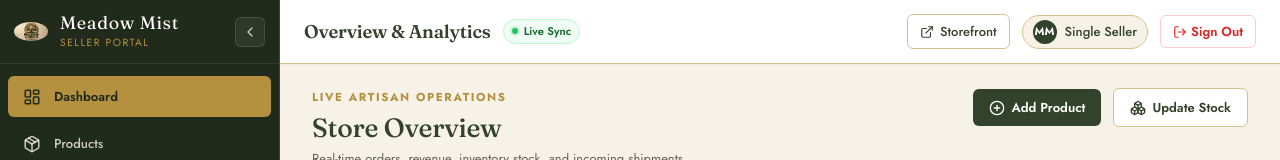
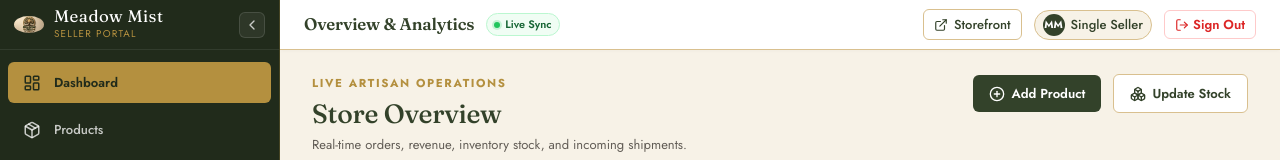
Before and after one commit to ADI-2707/meedowmist, a Next.js app in the folder apps/seller/: page / in a window 1280 px wide. Shown: the top 160 px of the page. Built offline with nearby package versions, Linux system fonts and the light colour scheme; no server answers; a web font is replaced by a local one.

Commit message:
style(seller): reduce height of topbar and sidebar brand header

```diff
--- a/apps/seller/src/components/Sidebar/Sidebar.module.css
+++ b/apps/seller/src/components/Sidebar/Sidebar.module.css
@@ -18,7 +18,7 @@
 }
 
 .brand {
-  height: 64px;
+  height: 50px;
   border-bottom: 1px solid rgba(255, 255, 255, 0.08);
   display: flex;
   align-items: center;
@@ -32,7 +32,7 @@
 .brandLink {
   display: flex;
   align-items: center;
-  gap: 12px;
+  gap: 10px;
   text-decoration: none;
   min-width: 0;
 }
@@ -52,16 +52,16 @@
 
 .brandName {
   font-family: var(--font-display);
-  font-size: 1.12rem;
-  letter-spacing: 0.04em;
+  font-size: 1.05rem;
+  letter-spacing: 0.03em;
   color: #ffffff;
-  line-height: 1.2;
+  line-height: 1.15;
 }
 
 .brandBadge {
-  font-size: 0.65rem;
+  font-size: 0.62rem;
   text-transform: uppercase;
-  letter-spacing: 0.14em;
+  letter-spacing: 0.12em;
   color: var(--color-gold);
 }
 
@@ -69,8 +69,8 @@
   display: flex;
   align-items: center;
   justify-content: center;
-  width: 30px;
-  height: 30px;
+  width: 26px;
+  height: 26px;
   border-radius: var(--radius-sm);
   background: rgba(255, 255, 255, 0.06);
   border: 1px solid rgba(255, 255, 255, 0.12);
@@ -105,11 +105,11 @@
 
 .sidebarCollapsed .topCollapseBtn {
   position: absolute;
-  right: -12px;
+  right: -11px;
   top: 50%;
   transform: translateY(-50%);
-  width: 24px;
-  height: 24px;
+  width: 22px;
+  height: 22px;
   border-radius: 50%;
   background: #ffffff;
   border: 1px solid var(--color-gold-soft);
--- a/apps/seller/src/components/Sidebar/Sidebar.tsx
+++ b/apps/seller/src/components/Sidebar/Sidebar.tsx
@@ -85,8 +85,8 @@ export function Sidebar({
             <Image
               src="/images/logo.jpg"
               alt="Meadow Mist"
-              width={34}
-              height={34}
+              width={30}
+              height={30}
               className={styles.brandLogo}
             />
             {(!collapsed || mobileOpen) && (
--- a/apps/seller/src/components/Topbar/Topbar.module.css
+++ b/apps/seller/src/components/Topbar/Topbar.module.css
@@ -1,5 +1,5 @@
 .topbar {
-  height: 64px;
+  height: 50px;
   background-color: #ffffff;
   border-bottom: 1px solid var(--color-gold-soft);
   display: flex;
@@ -22,8 +22,8 @@
   display: none;
   align-items: center;
   justify-content: center;
-  width: 38px;
-  height: 38px;
+  width: 32px;
+  height: 32px;
   border-radius: var(--radius-sm);
   background: var(--color-canvas);
   border: 1px solid var(--color-gold-soft);
@@ -33,7 +33,7 @@
 
 .pageTitle {
   font-family: var(--font-display);
-  font-size: 1.15rem;
+  font-size: 1.05rem;
   font-weight: 600;
   color: var(--color-forest);
   margin: 0;
@@ -43,13 +43,13 @@
 .statusIndicator {
   display: inline-flex;
   align-items: center;
-  gap: 6px;
-  padding: 2px 8px;
+  gap: 5px;
+  padding: 2px 7px;
   background-color: #f0fdf4;
   border: 1px solid #bbf7d0;
   color: #166534;
   border-radius: 9999px;
-  font-size: 0.7rem;
+  font-size: 0.68rem;
   font-weight: 600;
 }
 
@@ -71,7 +71,7 @@
   display: inline-flex;
   align-items: center;
   gap: 6px;
-  padding: 6px 12px;
+  padding: 4px 10px;
   border: 1px solid var(--color-gold-soft);
   border-radius: var(--radius-sm);
   color: var(--color-forest);
@@ -89,8 +89,8 @@
 .profilePill {
   display: flex;
   align-items: center;
-  gap: 8px;
-  padding: 4px 10px;
+  gap: 6px;
+  padding: 3px 8px;
   background-color: var(--color-canvas);
   border: 1px solid var(--color-gold-soft);
   border-radius: 9999px;
@@ -100,15 +100,15 @@
 }
 
 .profileAvatar {
-  width: 24px;
-  height: 24px;
+  width: 22px;
+  height: 22px;
   border-radius: 50%;
   background-color: var(--color-forest);
   color: #ffffff;
   display: flex;
   align-items: center;
   justify-content: center;
-  font-size: 0.7rem;
+  font-size: 0.65rem;
   font-weight: 700;
 }
 
@@ -116,7 +116,7 @@
   background: none;
   border: 1px solid #fecaca;
   color: #dc2626;
-  padding: 6px 12px;
+  padding: 4px 10px;
   border-radius: var(--radius-sm);
   font-size: var(--text-caption);
   font-weight: 600;
```
